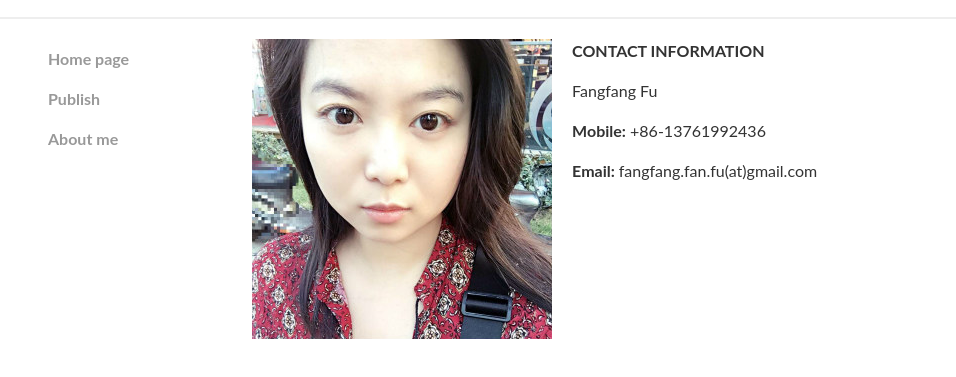
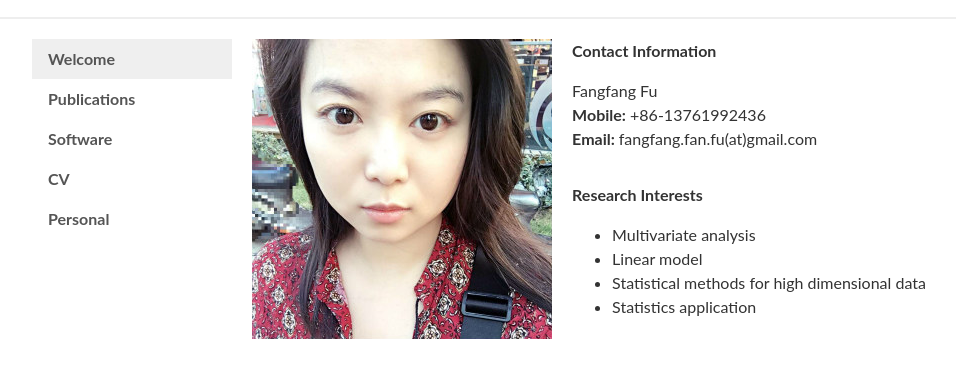
Before and after one commit to youngjay/fufangfang-site, a plain HTML site: page index.html in a window 1280 px wide. Shown: the part 71-448 px from the top of the page, without its empty margins (8-964 px from the left). Drawn offline with Linux system fonts and the light colour scheme.

Commit message:
add page

```diff
--- a/asset/index.css
+++ b/asset/index.css
@@ -20,18 +20,25 @@ body {
 
 /* end utils */
 
+ul {
+    margin: 0;
+}
+
 a {
-    color: #999;
-    font-weight: bold;
+    color: #555;
     text-decoration: none;
 }
 
-a:hover[href] {
+a:hover:not(.active) {
     text-decoration: underline;
 }
 
+a.active {
+    background: #efefef;
+}
+
 a:visited {
-    color: #ccc;
+    color: #777;
 }
 
 a.block {
@@ -71,6 +78,7 @@ a.block:hover {
     width: 200px;
 
     line-height: 2.5rem;
+    font-weight: bold;
 
     cursor: default;
 }
@@ -78,6 +86,16 @@ a.block:hover {
 .body .content {
 
 }
+
+.body .content .title {
+    font-weight: bold;
+    margin: 2rem 0 1rem 0;
+}
+
+.body .content .title:first-child {
+    margin-top: 0;
+}
+
 
 
 .me {
--- a/index.html
+++ b/index.html
@@ -14,18 +14,28 @@
         <div class="body">
             <div class="sidebar">
                 <div>
-                    <a class="block">
-                        Home page
+                    <a class="block active">
+                        Welcome
                     </a>
                 </div>
                 <div>
-                    <a href="publish.html" class="block">
-                        Publish
+                    <a href="publications.html" class="block">
+                        Publications
                     </a>
                 </div>
                 <div>
-                    <a href="about.html" class="block">
-                        About me
+                    <a href="software.html" class="block">
+                        Software
+                    </a>
+                </div>
+                <div>
+                    <a href="cv.html" class="block">
+                        CV
+                    </a>
+                </div>
+                <div>
+                    <a href="personal.html" class="block">
+                        Personal
                     </a>
                 </div>
             </div>
@@ -33,18 +43,33 @@
             <div class="content">
                 <div class="me" style=" margin-right: 1rem;display:inline-block; vertical-align: top" ></div>
                 <div style="display:inline-block; vertical-align:top">
-                    <div style="font-weight: bold">CONTACT INFORMATION</div>
-                    <p>
+                    <div class="title">Contact Information</div>
+                    <div>
                         Fangfang Fu
-                    </p>
-                    <p>
+                    </div>
+                    <div>
                     <span style="font-weight: bold">Mobile:</span> +86-13761992436
-                    </p>
-                    <p>
+                    </div>
+                    <div>
                     <span style="font-weight: bold">
                         Email:
                     </span> fangfang.fan.fu(at)gmail.com
-                    </p>
+                    </div>
+                    <div class="title">Research Interests</div>
+                    <ul>
+                        <li>
+                        Multivariate analysis
+                        </li>
+                        <li>
+                        Linear model
+                        </li>
+                        <li>
+                        Statistical methods for high dimensional data
+                        </li>
+                        <li>
+                         Statistics application
+                        </li>
+                    </ul>
                 <div>
 
 
```
Also changed, not shown: publications.html (added, +69 -0 lines), software.html (added, +53 -0 lines).
